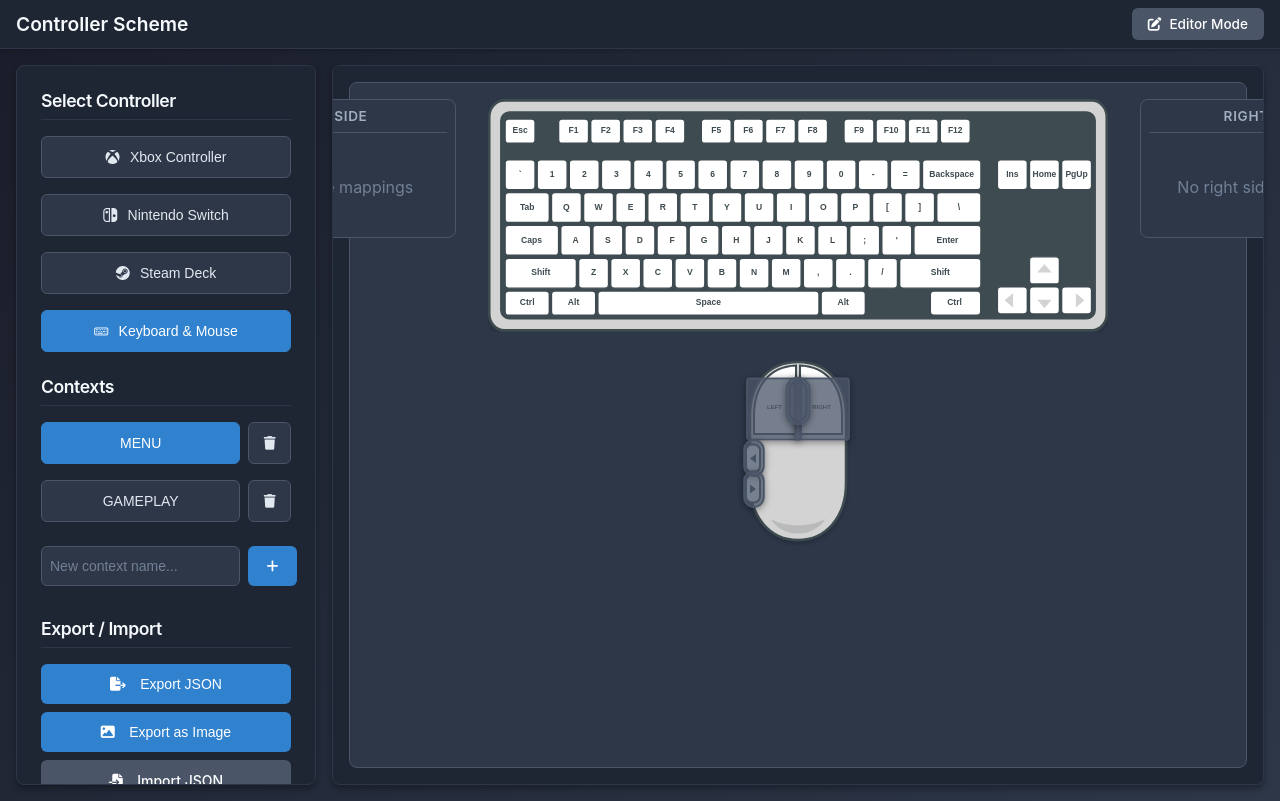
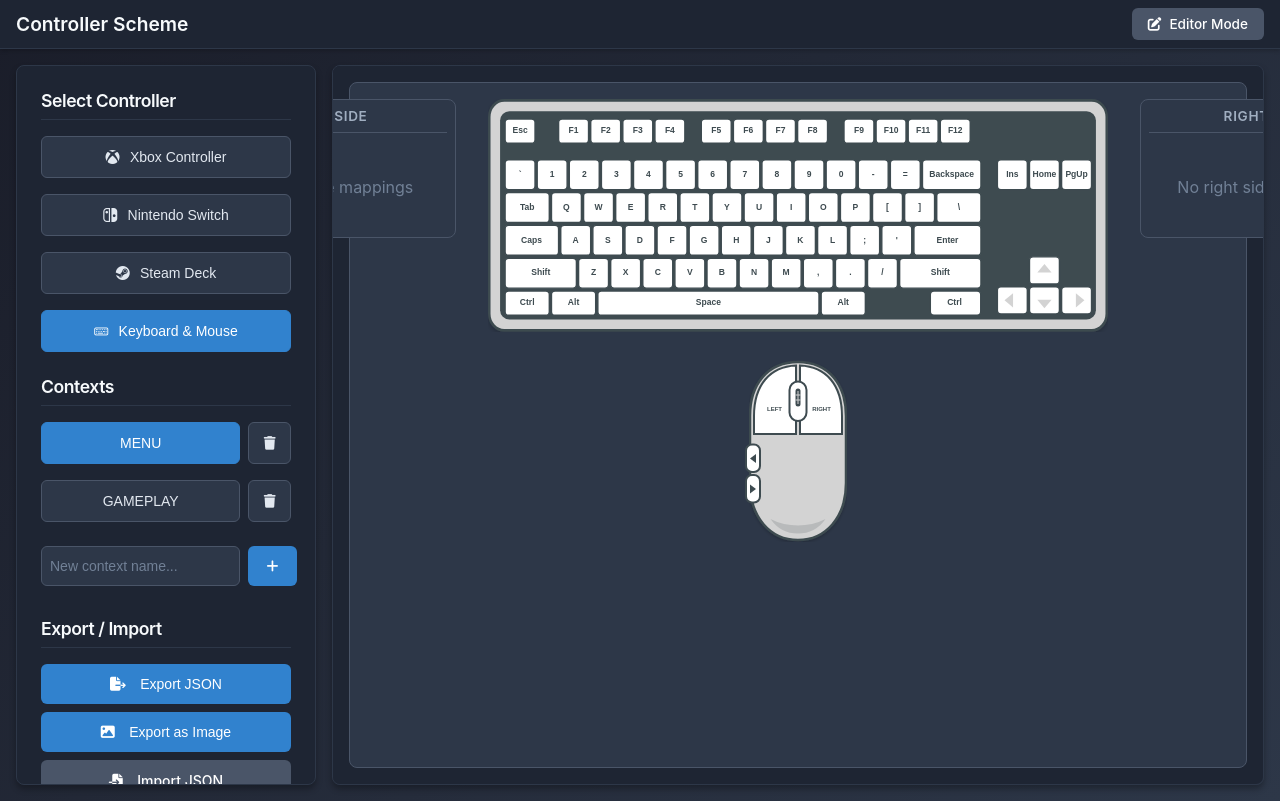
Before and after one commit to iadr/controller-schemas, a React (Vite) app: page / in a window 1280 px wide. Both pictures are taken after a click on the button "Keyboard & Mouse". Built offline with nearby package versions, Linux system fonts and the light colour scheme.

Commit message:
wip - mouse

```diff
--- a/src/App.css
+++ b/src/App.css
@@ -383,6 +383,51 @@ h2, h3 {
   height: auto;
 }
 
+.mouse-svg > svg {
+  display: block;
+  width: 100%;
+  height: auto;
+}
+
+.mouse-svg [data-button-id] {
+  cursor: pointer;
+}
+
+.mouse-svg [data-button-id] .button,
+.mouse-svg [data-button-id].button {
+  transition: fill 0.15s ease, stroke 0.15s ease;
+}
+
+.mouse-svg [data-button-id].has-mapping .button,
+.mouse-svg [data-button-id].has-mapping.button {
+  fill: var(--overlay-success-light);
+  stroke: var(--status-success);
+}
+
+.mouse-svg [data-button-id].selected .button,
+.mouse-svg [data-button-id].selected.button {
+  fill: var(--overlay-primary-strong);
+  stroke: var(--accent-primary);
+}
+
+.keyboard-mouse-export {
+  display: flex;
+  flex-direction: column;
+  align-items: center;
+  gap: 24px;
+}
+
+.keyboard-mouse-editor {
+  display: flex;
+  flex-direction: column;
+  align-items: center;
+  gap: 24px;
+}
+
+.keyboard-mouse-export .mouse-svg {
+  width: 120px;
+}
+
 .keyboard-svg [data-button-id] {
   cursor: pointer;
 }
--- a/src/components/ButtonEditor/ButtonEditor.jsx
+++ b/src/components/ButtonEditor/ButtonEditor.jsx
@@ -3,6 +3,7 @@ import { renderLabel, getButtonOverlayStyle } from '../../utils/controllerHelper
 import ButtonEditorForm from './ButtonEditorForm'
 import ButtonEditorList from './ButtonEditorList'
 import KeyboardSvg from '../controllers/KeyboardSvg'
+import MouseSvg from '../controllers/MouseSvg'
 
 function ButtonEditor({ controller, initialButtons, onExport }) {
   const containerRef = useRef(null)
@@ -133,6 +134,7 @@ function ButtonEditor({ controller, initialButtons, onExport }) {
       {/* Controller Image and Buttons */}
       <div className="controller-svg-container">
         {controller === 'keyboard' || controller === 'keyboardmouse' ? (
+          <div className="keyboard-mouse-editor">
             <KeyboardSvg
               selectedButton={selectedButton}
               onButtonClick={(id, _, event) => {
@@ -142,6 +144,18 @@ function ButtonEditor({ controller, initialButtons, onExport }) {
               className="controller-svg"
               style={controllerConfig.style}
             />
+            {controller === 'keyboardmouse' && (
+              <MouseSvg
+                selectedButton={selectedButton}
+                onButtonClick={(id, _, event) => {
+                  const button = buttons.find((item) => item.id === id)
+                  if (button) handleButtonClick(id, button, event)
+                }}
+                className="controller-svg"
+                style={{ width: '120px' }}
+              />
+            )}
+          </div>
         ) : (
           <img
             src={controllerConfig.src}
--- a/src/components/ControllerExportView.jsx
+++ b/src/components/ControllerExportView.jsx
@@ -2,6 +2,7 @@ import { useRef, useEffect, useState } from 'react'
 import { getControllerConfig } from '../constants/controllers'
 import { getOrganizedButtons } from '../utils/controllerDragDrop'
 import KeyboardSvg from './controllers/KeyboardSvg'
+import MouseSvg from './controllers/MouseSvg'
 
 /**
  * Render label for export (SVG icons or text)
@@ -389,8 +390,13 @@ function ControllerExportView({
 
         {/* Controller Image */}
         <div className="export-controller-image">
-          {controller === 'keyboard' || controller === 'keyboardmouse' ? (
+          {controller === 'keyboard' ? (
             <KeyboardSvg ref={imageRef} mappings={mappings} />
+          ) : controller === 'keyboardmouse' ? (
+            <div ref={imageRef} className="keyboard-mouse-export">
+              <KeyboardSvg mappings={mappings} />
+              <MouseSvg mappings={mappings} />
+            </div>
           ) : (
             <img ref={imageRef} src={config.image} alt={config.name} />
           )}
--- a/src/components/controllers/KeyboardMouseDisplay.jsx
+++ b/src/components/controllers/KeyboardMouseDisplay.jsx
@@ -1,15 +1,13 @@
 import { useRef } from 'react'
 import MappingListSideBySide from '../MappingEditor/MappingListSideBySide'
-import { renderLabel, getButtonOverlayStyle } from '../../utils/controllerHelpers'
 import {
-  getMappingLabel,
   getOrganizedButtons,
   useButtonPositions,
   useControllerDragDrop
 } from '../../utils/controllerDragDrop'
 import { KEYBOARD_BUTTONS, MOUSE_BUTTONS } from '../../constants/controllers'
-import mouseImage from '../../../controllers/mouse.svg'
 import KeyboardSvg from './KeyboardSvg'
+import MouseSvg from './MouseSvg'
 
 function KeyboardMouseDisplay({
   mappings,
@@ -136,35 +134,16 @@ function KeyboardMouseDisplay({
 
         {/* Mouse Section */}
         <div className="controller-svg-container" style={{ width: '120px', position: 'relative' }}>
-          <img
-            src={mouseImage}
-            alt="Mouse"
+          <MouseSvg
+            mappings={mappings}
+            selectedButton={selectedButton}
+            onButtonClick={(id, _, event) => {
+              const button = mouseButtons.find((item) => item.id === id)
+              if (button) onButtonClick(id, button, event)
+            }}
             className="controller-svg"
-            style={{ width: '120px', display: 'block' }}
+            style={{ width: '120px' }}
           />
-          {mouseButtons.map(button => {
-            const mappingLabel = getMappingLabel(mappings, button.id)
-            const isSelected = selectedButton === button.id
-            const hasMapping = !!mappingLabel
-            const overlayStyle = getButtonOverlayStyle(button)
-
-            return (
-              <div
-                key={button.id}
-                data-button-id={button.id}
-                className={`button-marker ${isSelected ? 'selected' : ''} ${hasMapping ? 'has-mapping' : ''}`}
-                style={{
-                  left: `${button.x}%`,
-                  top: `${button.y}%`
-                }}
-                onClick={(e) => onButtonClick(button.id, button, e)}
-              >
-                <div className="button-marker-circle" style={overlayStyle}>
-                  {!button.hideLabel && renderLabel(button.label)}
-                </div>
-              </div>
-            )
-          })}
         </div>
       </div>
 
--- /dev/null
+++ b/src/components/controllers/MouseSvg.jsx
@@ -0,0 +1,54 @@
+import { forwardRef, useEffect, useRef } from 'react'
+import mouseMarkup from '../../../controllers/mouse.svg?raw'
+
+const inlineMouseMarkup = mouseMarkup.replace(/<\?xml[^>]*\?>/, '')
+
+const MouseSvg = forwardRef(function MouseSvg({ mappings = {}, selectedButton, onButtonClick, className = '', style }, forwardedRef) {
+  const rootRef = useRef(null)
+
+  useEffect(() => {
+    const root = rootRef.current
+    if (!root) return
+
+    root.querySelectorAll('[data-button-id]').forEach((element) => {
+      const id = element.dataset.buttonId
+      element.classList.toggle('has-mapping', Boolean(mappings[id]))
+      element.classList.toggle('selected', selectedButton === id)
+    })
+  }, [mappings, selectedButton])
+
+  useEffect(() => {
+    const root = rootRef.current
+    if (!root || !onButtonClick) return
+
+    const handleClick = (event) => {
+      const element = event.target.closest('[data-button-id]')
+      if (!element || !root.contains(element)) return
+
+      const id = element.dataset.buttonId
+      onButtonClick(id, { id }, event)
+    }
+
+    root.addEventListener('click', handleClick)
+    return () => root.removeEventListener('click', handleClick)
+  }, [onButtonClick])
+
+  const setRef = (node) => {
+    rootRef.current = node
+    if (typeof forwardedRef === 'function') forwardedRef(node)
+    else if (forwardedRef) forwardedRef.current = node
+  }
+
+  return (
+    <div
+      ref={setRef}
+      className={`mouse-svg ${className}`.trim()}
+      style={style}
+      role="img"
+      aria-label="Mouse"
+      dangerouslySetInnerHTML={{ __html: inlineMouseMarkup }}
+    />
+  )
+})
+
+export default MouseSvg
--- a/src/utils/export.jsx
+++ b/src/utils/export.jsx
@@ -3,6 +3,7 @@ import { toPng } from 'html-to-image'
 import { createRoot } from 'react-dom/client'
 import ControllerExportView from '../components/ControllerExportView'
 import keyboardImage from '../../controllers/keyboard.svg'
+import mouseImage from '../../controllers/mouse.svg'
 
 // Export scheme as JSON file
 export const exportToJSON = (data, filename) => {
@@ -83,7 +84,7 @@ const getControllerImagePath = (controller) => {
     'xbox': './controllers/xbox-one.svg',
     'switch': './controllers/switch.svg',
     'steamdeck': './controllers/steam-deck.svg',
-    'keyboardmouse': keyboardImage,
+    'keyboardmouse': [keyboardImage, mouseImage],
     'keyboard': keyboardImage
   }
   return imageMap[controller] || ''
@@ -99,7 +100,8 @@ export const exportControllerToImage = async (controller, context, mappings, but
     const imagePath = getControllerImagePath(controller)
     if (imagePath) {
       console.log(`Preloading image for ${controller}: ${imagePath}`)
-      await preloadImage(imagePath)
+      const imagePaths = Array.isArray(imagePath) ? imagePath : [imagePath]
+      await Promise.all(imagePaths.map(preloadImage))
       console.log(`Image preloaded successfully for ${controller}`)
     }
 
```
Lines whose indentation alone changed are shown as unchanged.
